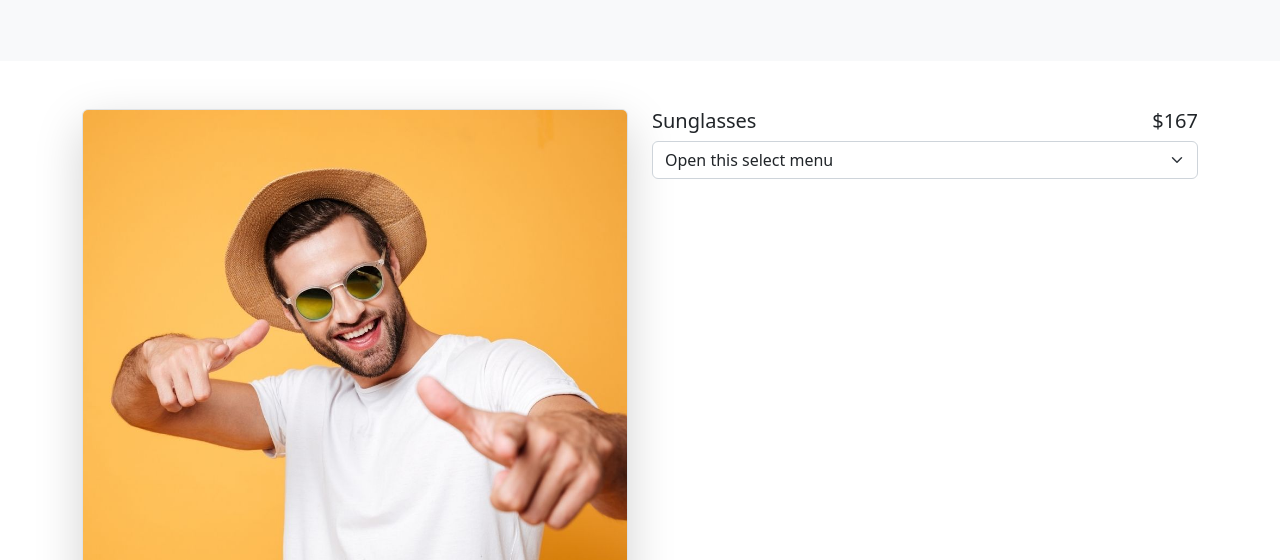
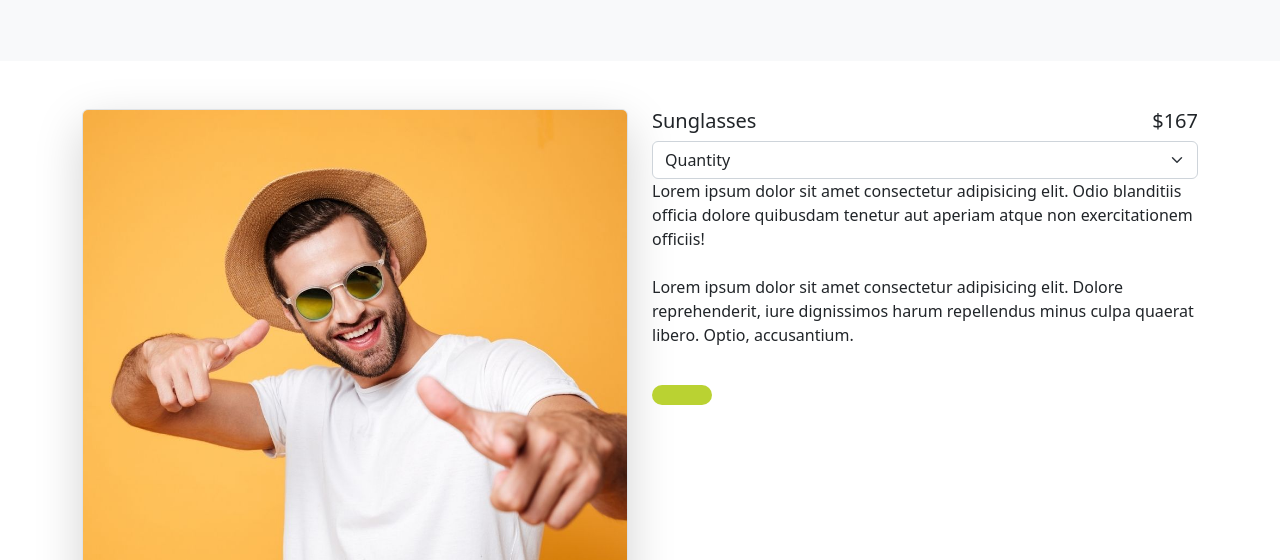
Before and after one commit to VladanStar/ShopBootstrapTask, a plain HTML site: page single.html in a window 1280 px wide. Shown: the part 240-800 px from the top of the page. Drawn offline with nearby package versions, Linux system fonts and the light colour scheme.

Commit message:
Add single page button

```diff
--- a/single.html
+++ b/single.html
@@ -65,11 +65,17 @@
                         <h5>$167</h5>
                     </div>
                     <select class="form-select" aria-label="Default select example">
-                        <option selected>Open this select menu</option>
-                        <option value="1">One</option>
-                        <option value="2">Two</option>
-                        <option value="3">Three</option>
+                        <option selected>Quantity</option>
+                        <option value="1">1</option>
+                        <option value="2">2</option>
+                        <option value="3">3</option>
                     </select>
+                    <p>
+                        Lorem ipsum dolor sit amet consectetur adipisicing elit. Odio blanditiis officia dolore quibusdam tenetur aut aperiam atque non exercitationem officiis!
+                        <br><br>
+                        Lorem ipsum dolor sit amet consectetur adipisicing elit. Dolore reprehenderit, iure dignissimos harum repellendus minus culpa quaerat libero. Optio, accusantium.
+                    </p>
+                    <a href="#" class="button"></a>
                 </div>
             </div>
 
```
